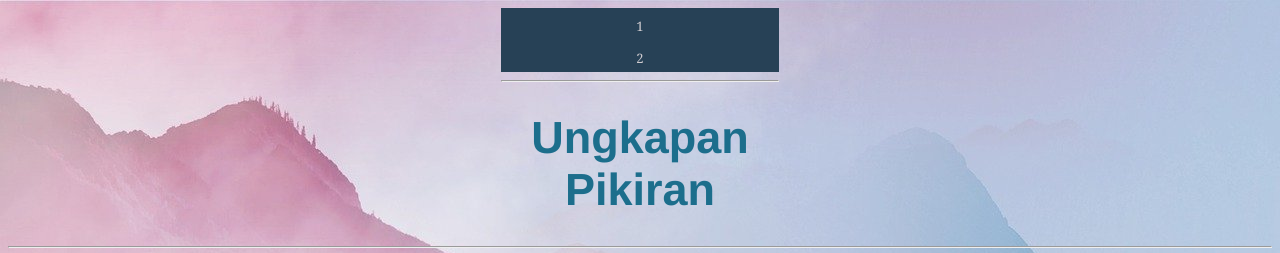
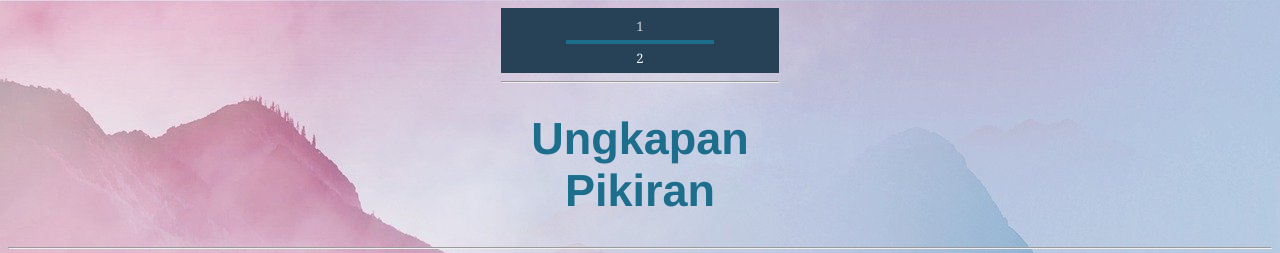
Before and after one commit to Linaeus14/Linaeus14.github.io, a plain HTML site: page posttest2/nav/fiction.html in a window 1280 px wide. Shown: the top 253 px of the page. Drawn offline with Linux system fonts and the light colour scheme.

Commit message:
Active Nav Fix

```diff
--- a/posttest2/nav/fiction.html
+++ b/posttest2/nav/fiction.html
@@ -11,7 +11,7 @@
     <header>
         <div class="topselec">
             <a href="../../posttest1/index.html"> 1 </a>
-            <a href="../../posttest2/index.html"> 2 </a>
+            <a href="../../posttest2/index.html" id="Activenav"> 2 </a>
         </div>
         <hr>
         <h1> Ungkapan Pikiran </h1>
```
Also changed, not shown: posttest2/nav/me.html (+1 -1 lines).
